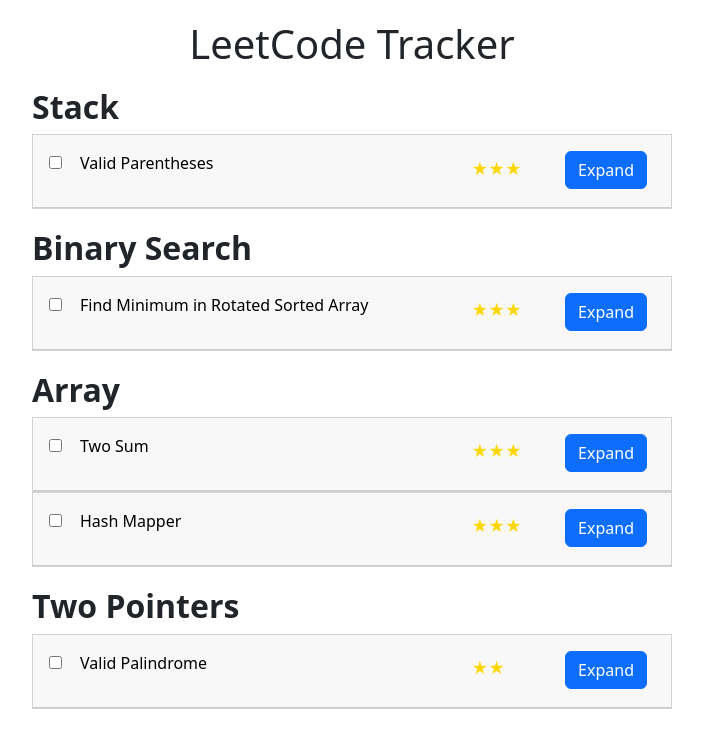
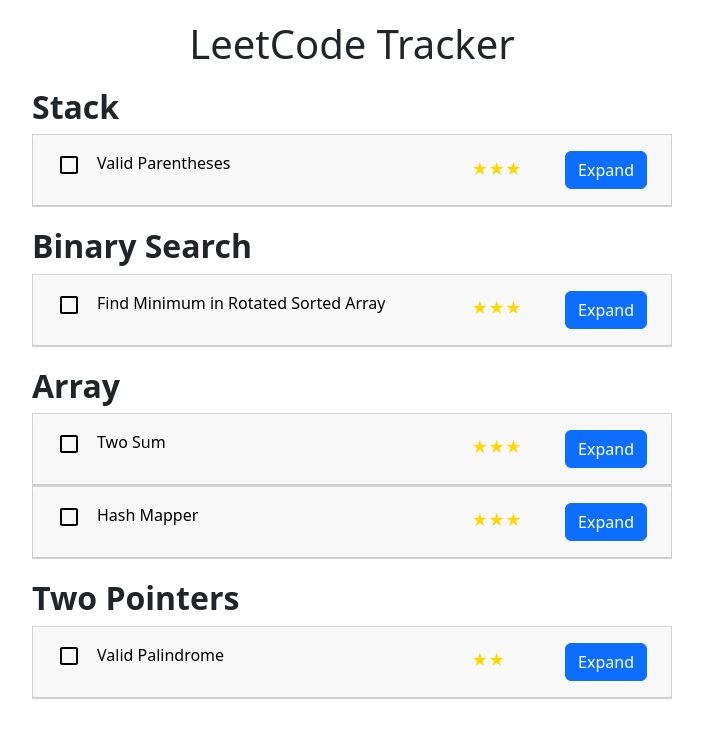
Before and after one commit to arunbalachandran/LeetCodeTracker, a React (Vite) app in the folder leetcode-tracker/: page / in a window 1280 px wide. Shown: the top 748 px of the page, without its empty margins (288-991 px from the left). Built offline with nearby package versions, Linux system fonts and the light colour scheme.

Commit message:
FEATURE-13: Beautify checkbox (#10)

```diff
--- a/leetcode-tracker/package.json
+++ b/leetcode-tracker/package.json
@@ -10,6 +10,9 @@
     "preview": "vite preview"
   },
   "dependencies": {
+    "@emotion/react": "^11.14.0",
+    "@emotion/styled": "^11.14.0",
+    "@mui/material": "^6.4.8",
     "bootstrap": "^5.3.3",
     "react": "^18.3.1",
     "react-bootstrap": "^2.10.8",
--- a/leetcode-tracker/src/App.tsx
+++ b/leetcode-tracker/src/App.tsx
@@ -7,6 +7,7 @@
 import { ProblemNotes } from './components/ProblemNotes';
 import { useEffect, useState } from 'react';
 import problems from './problems'; // Import the problems array
+import Checkbox from '@mui/material/Checkbox';
 
 function CustomToggle({ children, eventKey }: {children?: any, eventKey: string}) {
   const decoratedOnClick = useAccordionButton(eventKey, () => {});
@@ -56,14 +57,15 @@
                             {groupedProblems[category].map((problem, index) => (
                                 <Card key={index}>
                                     <Card.Header>
-                                        <input style={{float: 'left', marginTop: '13px'}}
-                                            type="checkbox"
+                                        <Checkbox
                                             checked={seenProblems.get(problem.linkTitle) || false}
                                             onChange={() => handleCheckboxChange(problem.linkTitle)}
+                                            color="primary"
+                                            style={{ backgroundColor: 'transparent' }}
                                         />
-                                        <p style={{display: 'inline-block', marginLeft: '10px', backgroundColor: 'transparent'}}>
+                                        <label style={{ backgroundColor: 'transparent' }} htmlFor={`checkbox-${problem.linkTitle}`}>
                                             {problem.linkTitle}
-                                        </p>
+                                        </label>
                                         <span style={{ float: "right", marginLeft: '10px', backgroundColor: 'transparent' }}>
                                             <div style={{ display: 'inline-block', marginRight: '10px' }}>
                                                 {Array.from({ length: 5 }, (_, starIndex) => (
```
Also changed, not shown: 1 other file (tests, documents, lock files or other folders).
